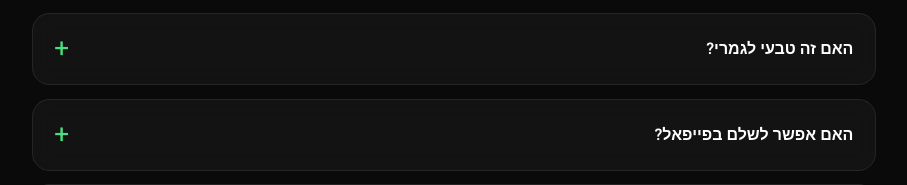
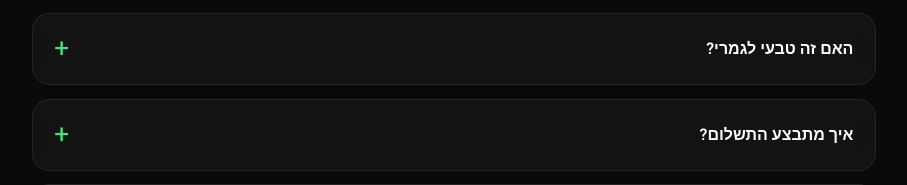
Before and after one commit to thiscode1/Gat-Prime, a Next.js app: page / in a window 1280 px wide. Shown: the part 5244-5429 px from the top of the page, without its empty margins (186-1093 px from the left). Built offline with nearby package versions, Linux system fonts and the light colour scheme.

Commit message:
fix faq payment

```diff
--- a/src/components/sections/FAQ.tsx
+++ b/src/components/sections/FAQ.tsx
@@ -15,8 +15,8 @@ const FAQS = [
     a: 'כן, Gat Prime מבוסס על רכיבים טבעיים ממוצא צמחי, ללא תוספים מלאכותיים.',
   },
   {
-    q: 'האם אפשר לשלם בפייפאל?',
-    a: 'בהחלט! כל ההזמנות מתבצעות דרך PayPal — תשלום מאובטח עם כרטיס אשראי או חשבון PayPal.',
+    q: 'איך מתבצע התשלום?',
+    a: 'לאחר מילוי הפרטים תועברו לוואטסאפ עם פרטי ההזמנה. נחזור אליכם עם אפשרויות תשלום נוחות — ביט, העברה בנקאית או PayPal.',
   },
   {
     q: 'איך יוצרים קשר אחרי הזמנה?',
```
